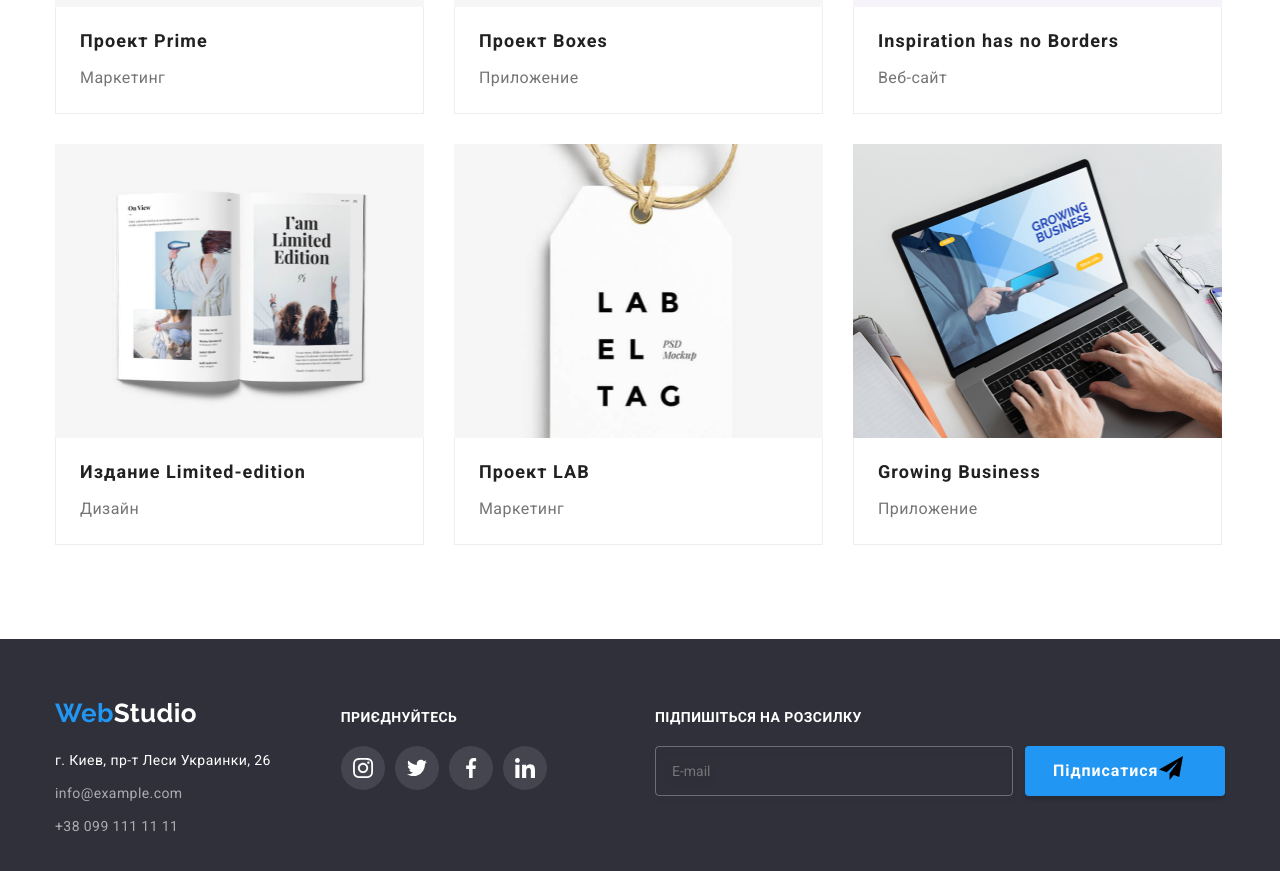
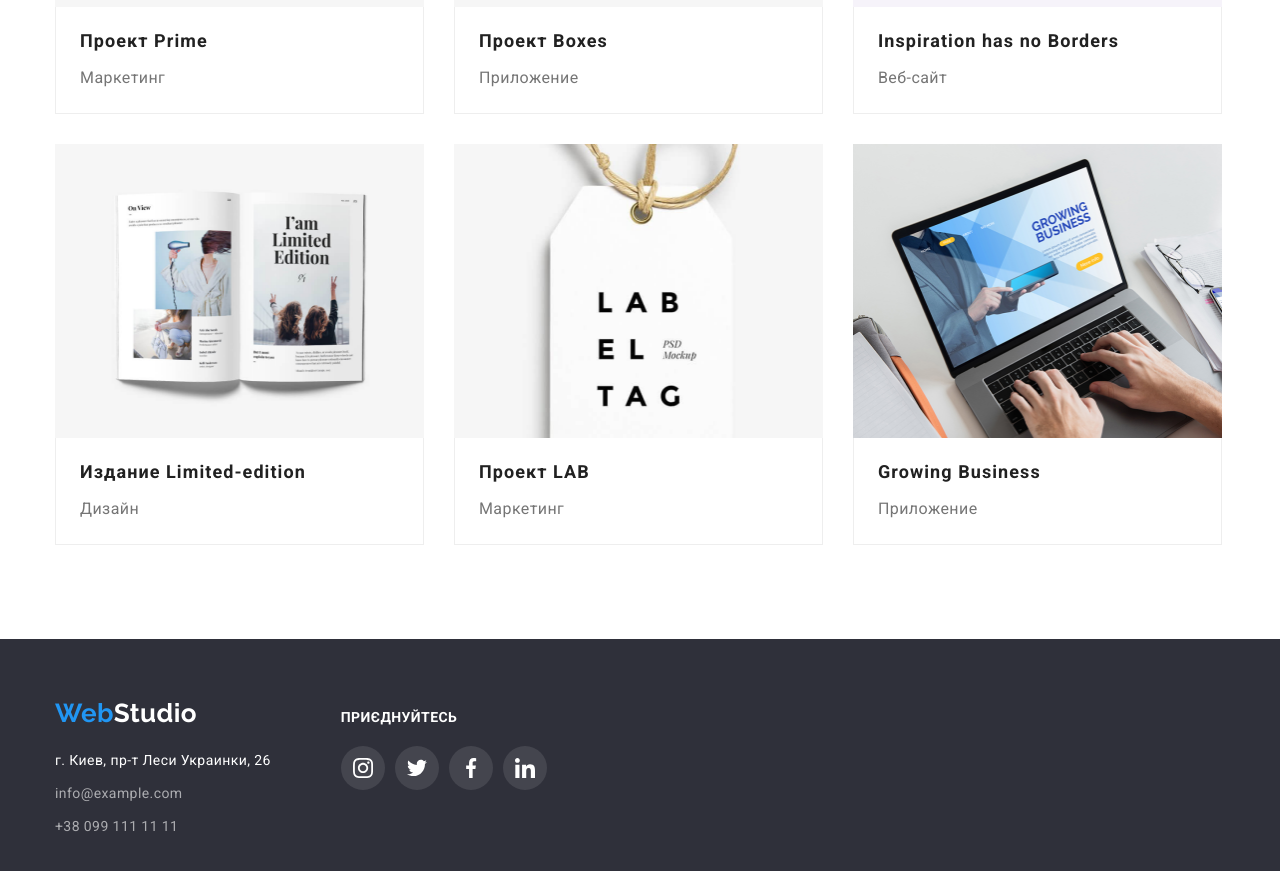
Before and after one commit to Chainiuk/GoIt-markup-hw5, a plain HTML site: page portfolio.html in a window 1280 px wide. Shown: the part 981-1852 px from the top of the page. Drawn offline with nearby package versions, Linux system fonts and the light colour scheme.

Commit message:
Update portfolio.html

```diff
--- a/portfolio.html
+++ b/portfolio.html
@@ -246,24 +246,6 @@
               </li>
             </ul>
           </div>
-        <div class="subscription-wrapper">
-          <p class="subscription-title">Підпишіться на розсилку</p>
-          <form class="footer-form" autocomplete="on">
-            <input
-              class="subscription-input"
-              type="email"
-              name="email"
-              placeholder="E-mail"
-              required
-            />
-            <button type="submit" class="subscription-btn">
-            Підписатися
-            <svg class="icon-subscribe" width="24px" height="24px">
-              <use href="./images/sprite.svg#icon-subscribe"></use>
-            </svg>
-          </button>
-        </form>
-        </div>
         </div>
     </footer>
  </body>
```
Lines whose indentation alone changed are shown as unchanged.
